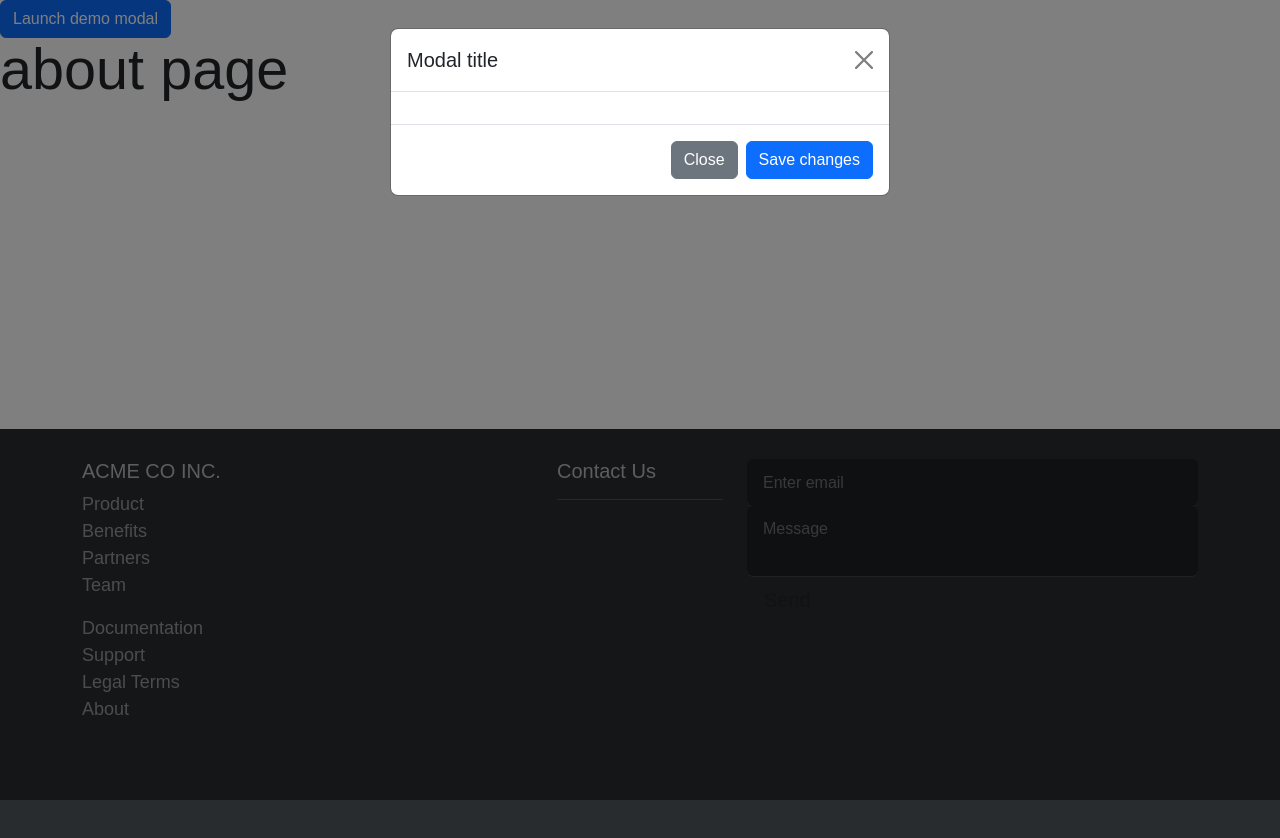
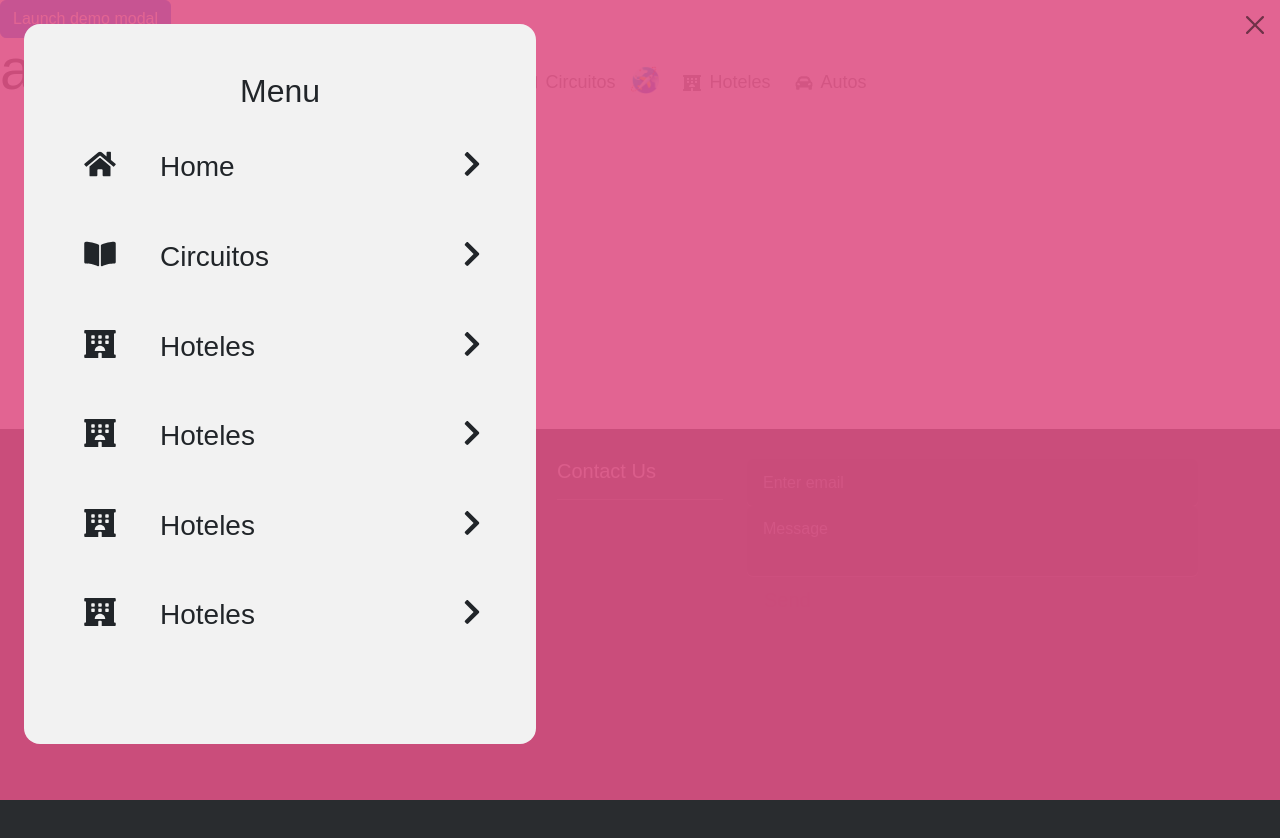
Before and after one commit to JesusRuizWong/ecomerce, a React (Vite) app: page / in a window 1280 px wide. Both pictures are taken after a click on the button "Launch demo modal". Shown: the top 838 px of the page. Built offline with nearby package versions, Linux system fonts and the light colour scheme.

Commit message:
rebranding menu

```diff
--- a/src/assets/css/styles/header/header.css
+++ b/src/assets/css/styles/header/header.css
@@ -47,3 +47,31 @@
   60%{  transform: scale(1.2)}
   100%{transform: scale(1.0);}
 }
+
+
+.modal{
+  padding: 0 !important;
+ }
+ .modal-dialog {
+   max-width: 100% !important;
+   height: 100%;
+   padding: 0;
+   margin: 0;
+
+
+ }
+
+ .modal-content {
+   border-radius: 0 !important;
+   height: 100%;
+
+   background-color: var(--color1-t) ;
+   border: 0px solid;
+
+ }
+
+ #menuList {
+  height: 90%;
+  width: 40%;
+  background-color: var(--color5) !important ;
+}
--- a/src/assets/css/variables/variables.css
+++ b/src/assets/css/variables/variables.css
@@ -6,7 +6,7 @@
     --color3: #4DBF3B;
     --color4: #F2541B;
     --color5: #F2F2F2;
-    --base1-t: #ffffff88;
+    --color1-t: #ff5d99c6;
     --base2-t: #f2b705e4    ;
     --base3-t: #00183ec7   ;
     --base4-t: #6C7D8C ;
--- a/src/design/menu/Menu.jsx
+++ b/src/design/menu/Menu.jsx
@@ -1,4 +1,5 @@
 import React from 'react';
+import { FaBookOpen, FaChevronCircleRight, FaChevronRight, FaHome, FaHotel } from 'react-icons/fa';
 import {NavLink} from 'react-router-dom' ;
 
 
@@ -12,19 +13,28 @@ export default function Menu() {
 
 
         <div class="modal fade" id="exampleModal" tabindex="-1" aria-labelledby="exampleModalLabel" aria-hidden="true">
-        <div class="modal-dialog" >
-            <div class="modal-content">
-            <div class="modal-header">
-                <h1 class="modal-title fs-5" id="exampleModalLabel">Modal title</h1>
+        <div class="modal-dialog"  >
+            <div class="modal-content"  >
+            <div class="modal-header border-bottom-0">
                 <button type="button" class="btn-close" data-bs-dismiss="modal" aria-label="Close"></button>
             </div>
-            <div class="modal-body">
+            <div class="modal-body d-flex">
+                <div id="menuList" className=" d-flex flex-column  m-4 rounded-4 py-5 px-2 text-center fixed-top" >
+                    <div className="h2" ><h2>Menu</h2></div>
+                    <div className="m-2 my-4 d-flex flex-row" > <FaHome  className="w-25 fs-3"/> <h3 className="">Home</h3><FaChevronRight className="w-25 fs-3 end-0 position-absolute" /> </div>
+                    <div className="m-2 my-4  d-flex flex-row"> <FaBookOpen className="w-25 fs-3"/> <h3 className="">Circuitos</h3><FaChevronRight className="w-25 fs-3 end-0 position-absolute" /> </div>
+                    <div className="m-2 my-4  d-flex flex-row"><FaHotel  className="w-25 fs-3"/> <h3 className="">Hoteles</h3><FaChevronRight className="w-25 fs-3 end-0 position-absolute" /> </div>
+                    <div className="m-2 my-4  d-flex flex-row"><FaHotel  className="w-25 fs-3"/> <h3 className="">Hoteles</h3> <FaChevronRight className="w-25 fs-3 end-0 position-absolute" /></div>
+                    <div className="m-2 my-4  d-flex flex-row"><FaHotel  className="w-25 fs-3"/> <h3 className="">Hoteles</h3><FaChevronRight className="w-25 fs-3 end-0 position-absolute" /> </div>
+                    <div className="m-2 my-4  d-flex flex-row"><FaHotel  className="w-25 fs-3"/> <h3 className="">Hoteles</h3> <FaChevronRight className="w-25 fs-3 end-0 position-absolute" /></div>
+
+                </div>
+                <div>
+
+                </div>
 
             </div>
-            <div class="modal-footer">
-                <button type="button" class="btn btn-secondary" data-bs-dismiss="modal">Close</button>
-                <button type="button" class="btn btn-primary">Save changes</button>
-            </div>
+
             </div>
         </div>
         </div>
```
